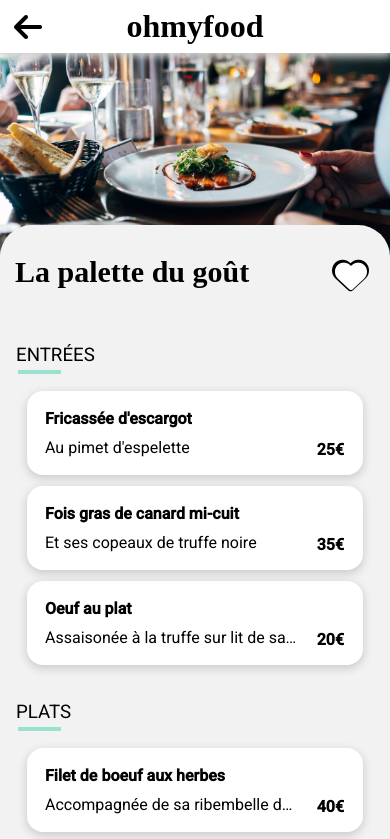
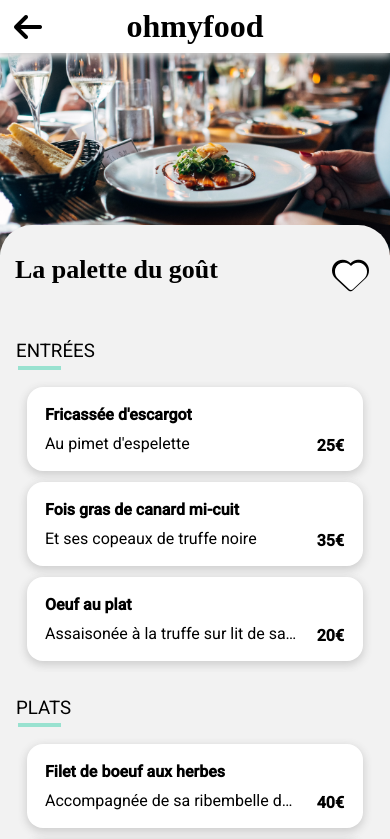
Before and after one commit to killiadmin/Ohmyfood, a website: page pages_resto/resto_1.html in a window 390 px wide. Shown: the top 839 px of the page. Drawn offline with Linux system fonts and the light colour scheme; a web font is replaced by a local one.

Commit message:
Refactoring media queries

```diff
--- a/sass/components/components.scss
+++ b/sass/components/components.scss
@@ -19,7 +19,6 @@
     @include mobile-350{
         font-size: 10px;
     }
-
 }
 
 // VIGNET NAV RESTAURANT
--- a/sass/pages/menu_individual.scss
+++ b/sass/pages/menu_individual.scss
@@ -35,8 +35,11 @@ main{
         font-family: $font-title;
         margin: 30px auto 30px 15px;
         font-size: 30px;
-        @include mobile-fold{
-            font-size: 24px;
+        @include desktop-down{
+            font-size: 26px;
+        }
+        @include mobile-350{
+            font-size: 21px;
         }
     }
 }
--- a/sass/utils/mixins.scss
+++ b/sass/utils/mixins.scss
@@ -31,7 +31,7 @@
   @media (max-width: 280px) { @content; }
 }
 
-// Heart_Like_Transform
+// HEART MENU MASTER
 
 @mixin heart-position{
   .far {
@@ -40,6 +40,9 @@
     top : 213px;
     right: 26px;
     z-index :2;
+    @include mobile-350{
+      top: 193px;
+    }
 
   }
 
@@ -57,6 +60,9 @@
     font-size: 32px;
     transition: color 0.2s ease-in-out;
     z-index: 3;
+    @include mobile-350{
+      top: 194px;
+    }
   }
 }
 
```
Also changed, not shown: style.css, 1 other file.
